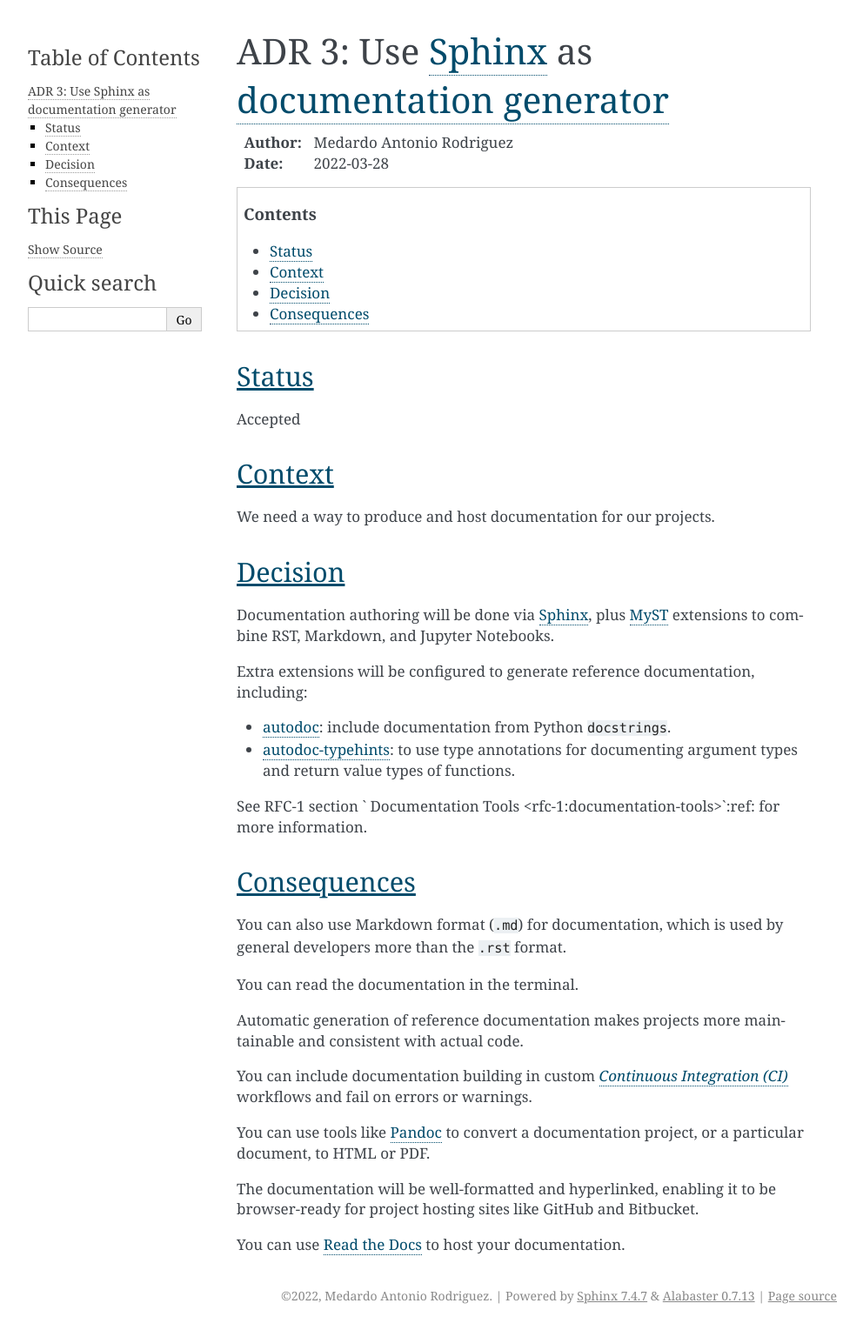
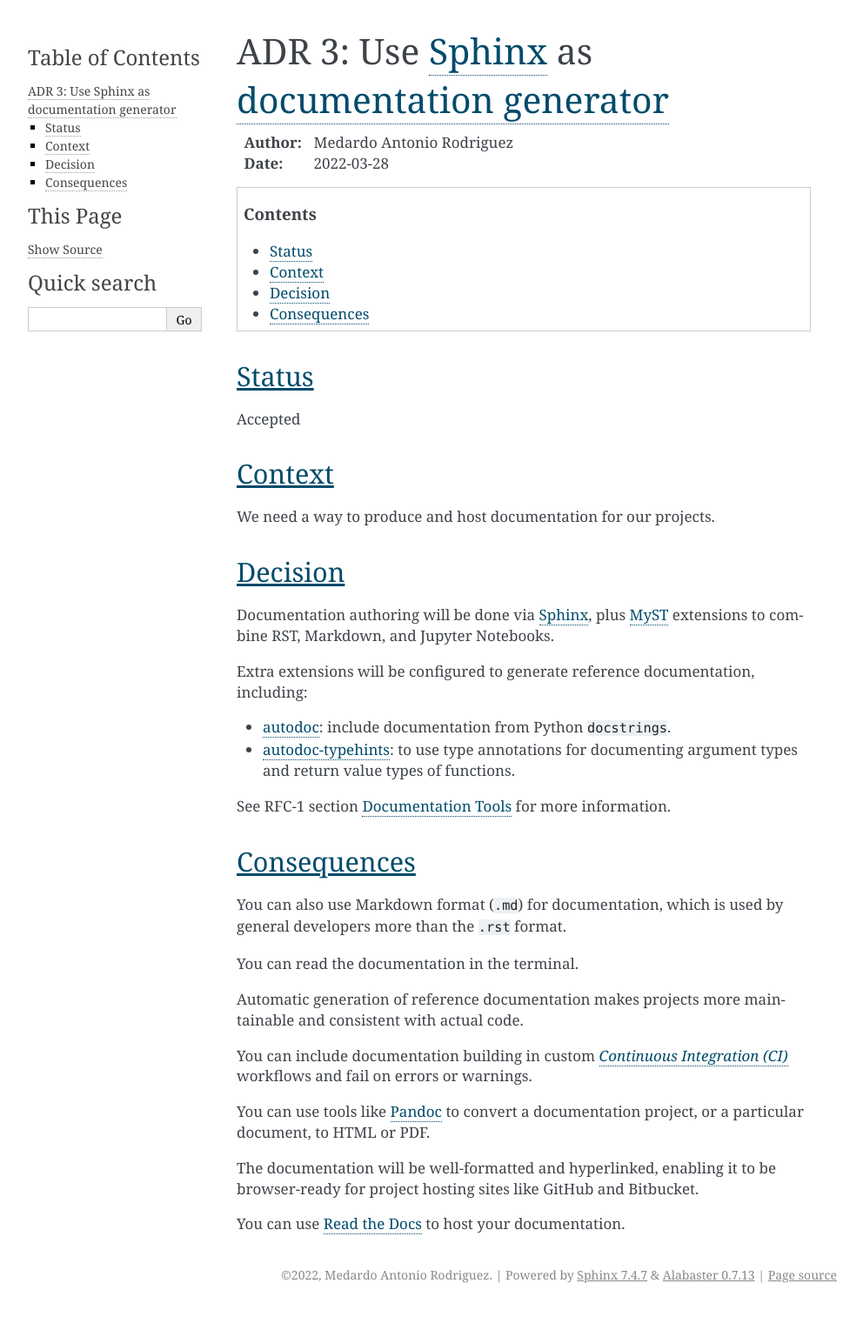
Before and after one commit to med-merchise/xatch, a Sphinx documentation site: the page built from docs/source/arch/meta/adr-0003-use-sphinx.rst, in a window 1280 px wide. Shown: the whole page at 87% size, without its empty margins (148-1140 px from the left). Built offline with Sphinx 7.4.7, drawn with Linux system fonts in a browser that asks for light colours; after the commit the page ends 1505 px from its top, so only the background shows below that; part of the change alters nothing that is shown.

Commit message:
Fix minor issues in 'ADR-0003'

```diff
--- a/docs/source/arch/meta/adr-0003-use-sphinx.rst
+++ b/docs/source/arch/meta/adr-0003-use-sphinx.rst
@@ -38,13 +38,13 @@ including:
 - autodoc-typehints_: to use type annotations for documenting argument types
   and return value types of functions.
 
-See RFC-1 section ` Documentation Tools <rfc-1:documentation-tools>`:ref: for
+See RFC-1 section `Documentation Tools <rfc-1:documentation-tools>`:ref: for
 more information.
 
 .. _myst: https://myst-parser.readthedocs.io/
 .. _autodoc: https://www.sphinx-doc.org/en/master/usage/extensions/autodoc.html
 .. _autodoc-typehints: https://github.com/agronholm/sphinx-autodoc-typehints
-.. _myst: https://myst-parser.readthedocs.io/
+
 
 Consequences
 ------------
```
